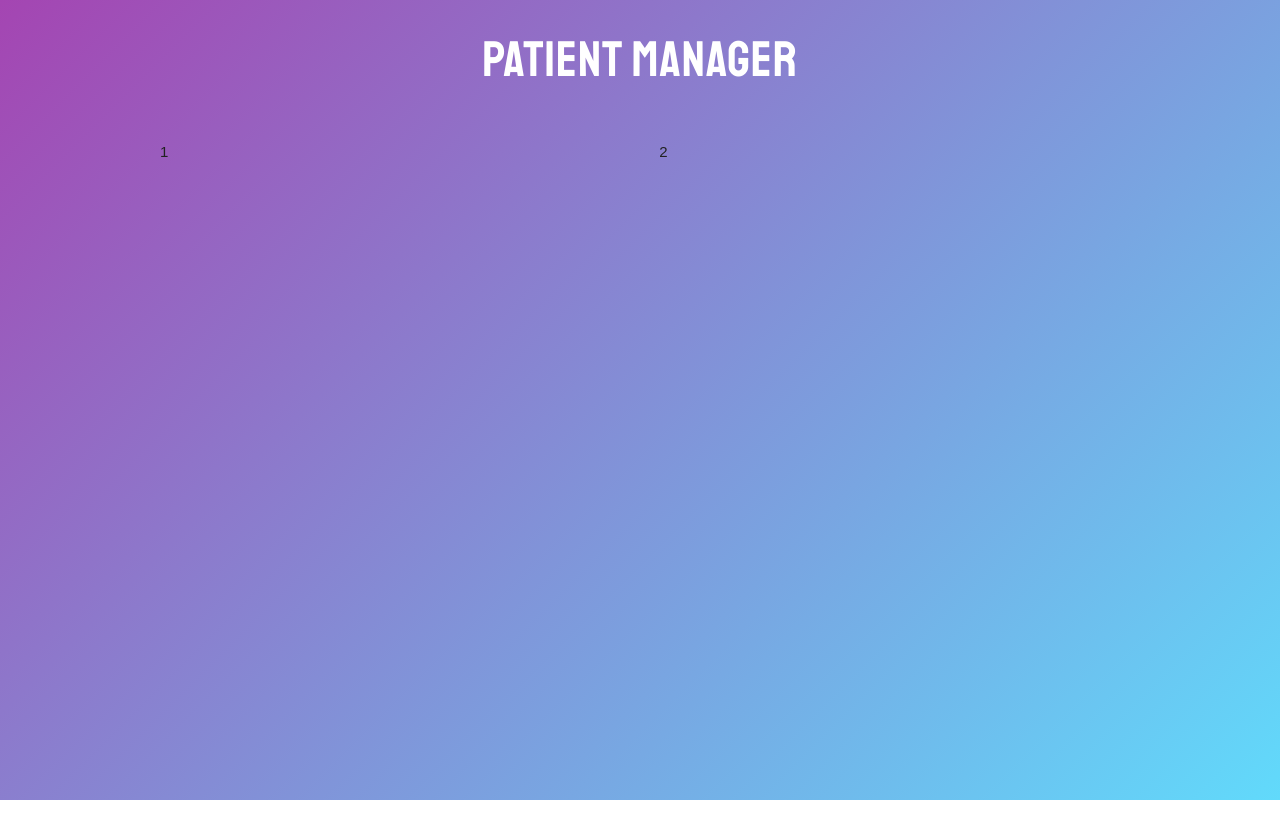
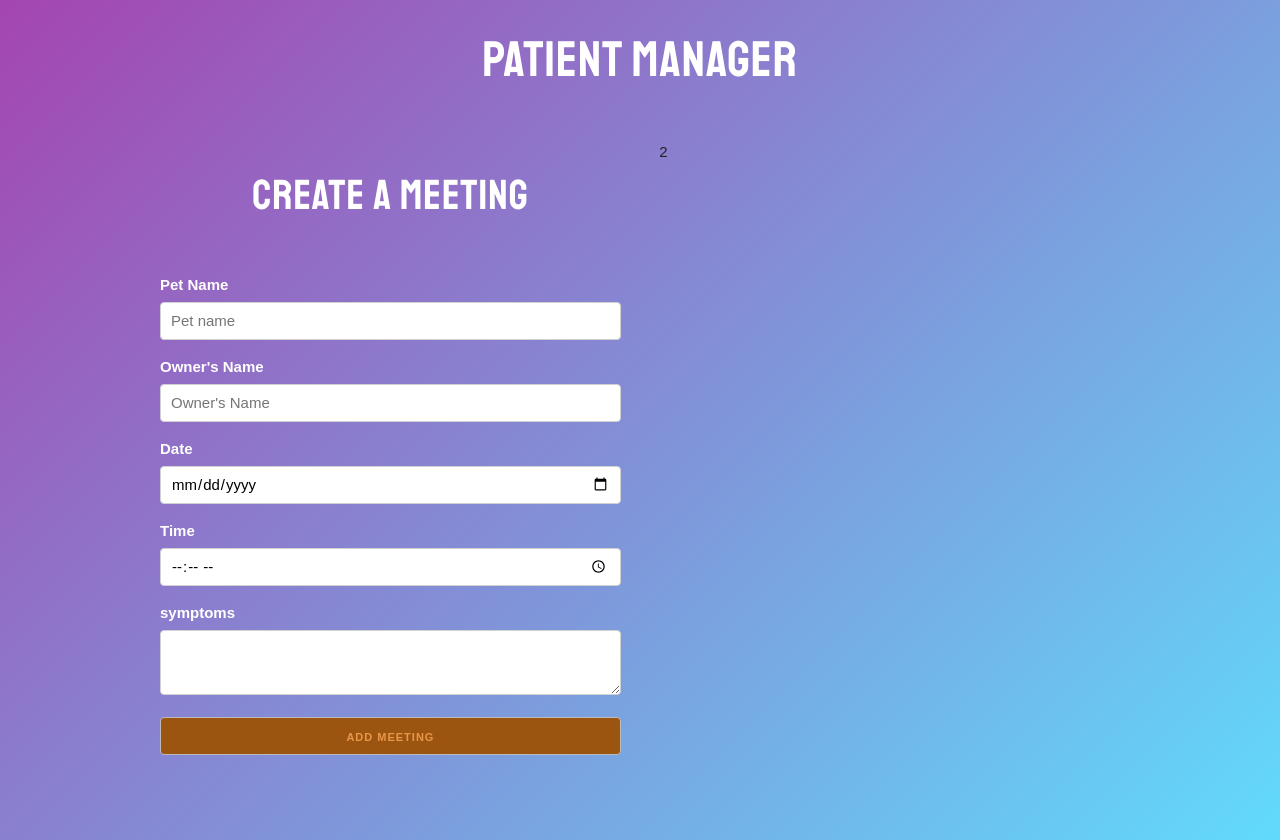
Before and after one commit to SergKcode/patient-manager, a React (Create React App) app: page / in a window 1280 px wide. Before the commit the page ends 800 px from the top, so only its background shows below. Built offline with nearby package versions, Linux system fonts and the light colour scheme.

Commit message:
added form component

```diff
--- a/src/App.js
+++ b/src/App.js
@@ -1,4 +1,5 @@
-import React from "react"
+import React from "react";
+import Form from "./components/Form"
 
 
 function App() {
@@ -7,7 +8,9 @@ function App() {
       <h1>Patient Manager</h1>
       <div className="container">
         <div className="row">
-        <div className="one-half column">1</div>
+        <div className="one-half column">
+          <Form/>
+        </div>
         <div className="one-half column">2</div>
         </div>
       </div>
--- /dev/null
+++ b/src/components/Form.js
@@ -0,0 +1,54 @@
+import React from "react";
+
+const Form=()=>{
+    return (
+        <>
+            <h2> Create a meeting</h2>
+            <form>
+                <label>Pet Name</label>
+                <input
+                type="text"
+                name="pet"
+                className="u-full-width"
+                placeholder="Pet name"
+                />
+                <label>Owner's Name</label>
+                <input
+                type="text"
+                name="owner"
+                className="u-full-width"
+                placeholder="Owner's Name"
+                />
+                <label>Date</label>
+                <input
+                type="date"
+                name="date"
+                className="u-full-width"
+
+                />
+                <label>Time</label>
+                <input
+                type="time"
+                name="time"
+                className="u-full-width"
+                />
+                <label>symptoms</label>
+                <textarea
+                name="symptoms"
+                className="u-full-width"
+                ></textarea>
+                <button
+                    type="submit"
+                    className="u-full-width"
+                > Add meeting</button>
+
+
+
+
+            </form>
+        </>
+
+    );
+
+}
+export default Form;
--- a/src/index.css
+++ b/src/index.css
@@ -18,6 +18,14 @@ h1, h2  {
 
   font-family: 'Staatliches', cursive;
   letter-spacing: 1px;
+}
+button{
+
+  color:#E89648;
+  background-color: #9C5511;
+}
+button:hover{
+  color: white;
 }
 
 /* color: #61dafb; #282c34 */
```
